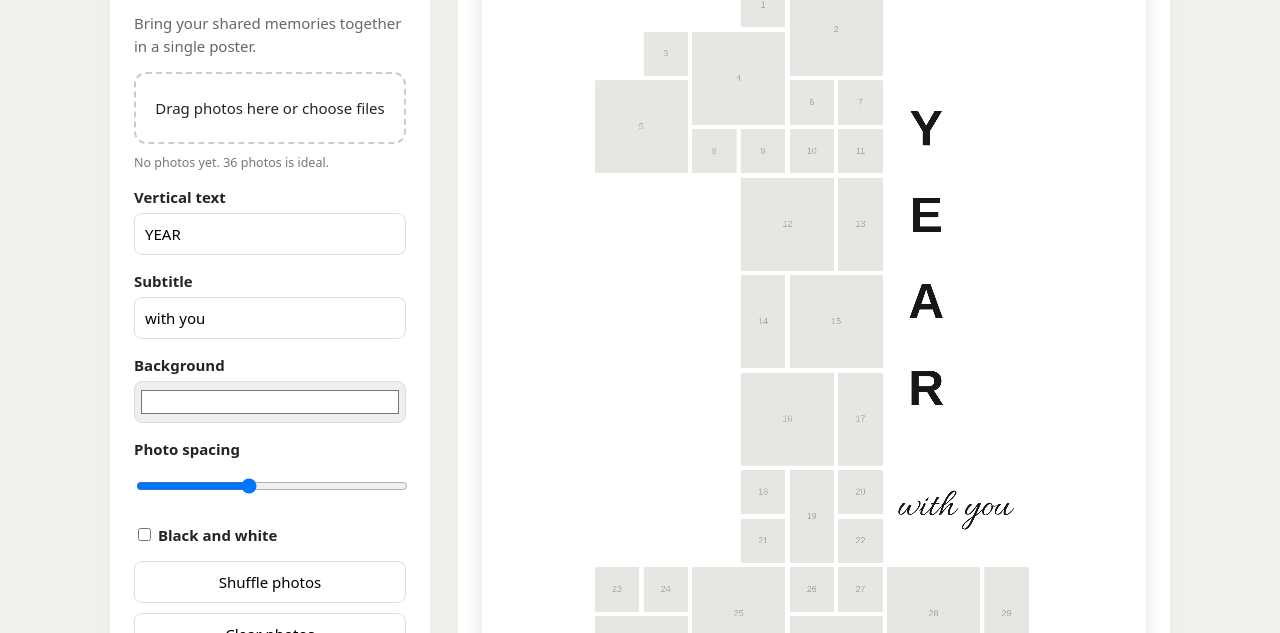
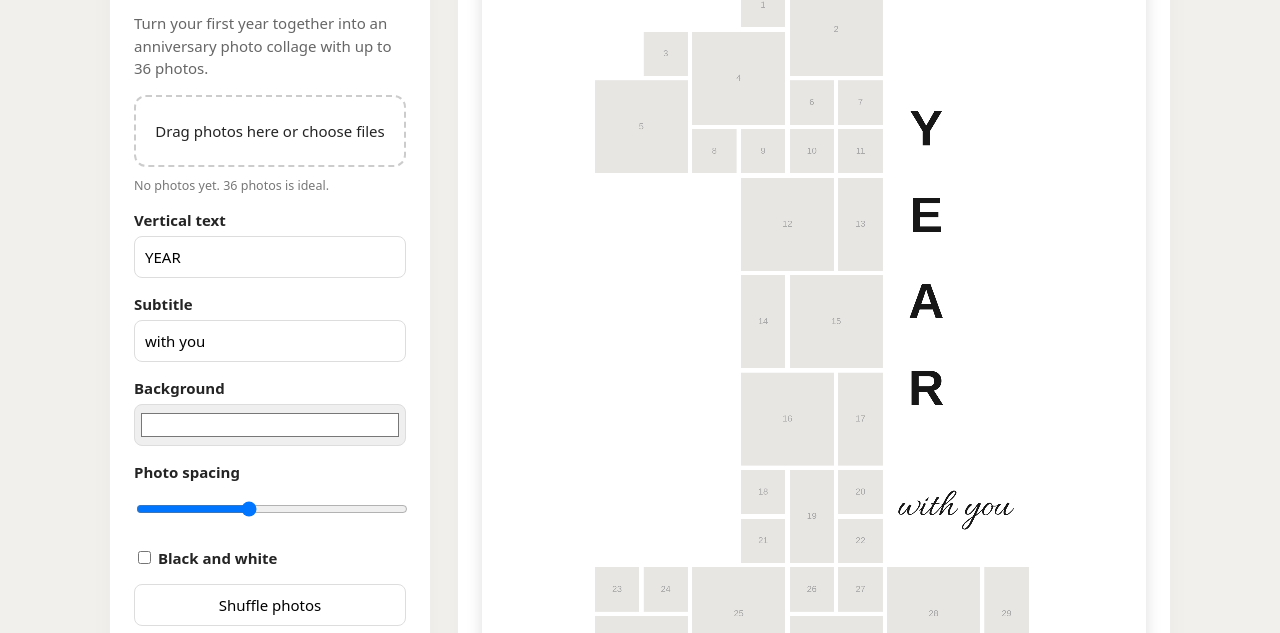
Before and after one commit to fatihdelice/year-collage, a plain HTML site: page index.html in a window 1280 px wide. Shown: the part 153-786 px from the top of the page. Drawn offline with Linux system fonts and the light colour scheme.

Commit message:
feat: update

```diff
--- a/index.html
+++ b/index.html
@@ -4,7 +4,13 @@
 <head>
     <meta charset="UTF-8">
     <meta name="viewport" content="width=device-width, initial-scale=1">
-    <title>1 Yıl Kolajı</title>
+    <title>1 Year Collage – Anniversary Photo Collage Maker</title>
+    <meta name="description" content="Create a first anniversary photo collage with up to 36 photos. Customize your poster and download a 2400 × 3000 PNG. Photos stay on your device.">
+    <meta property="og:type" content="website">
+    <meta property="og:site_name" content="1 Year Collage">
+    <meta property="og:title" content="1 Year Collage – Anniversary Photo Collage Maker">
+    <meta property="og:description" content="Create a first anniversary photo collage with up to 36 photos. Customize your poster and download a 2400 × 3000 PNG. Photos stay on your device.">
+    <meta name="twitter:card" content="summary">
     <link rel="stylesheet" href="https://fonts.googleapis.com/css2?family=Allura&display=swap">
     <link rel="stylesheet" href="styles.css">
 </head>
@@ -19,7 +25,7 @@
                     <option value="en" lang="en" selected>English</option>
                 </select>
             </div>
-            <p data-i18n="intro">Bring your shared memories together in a single poster.</p>
+            <p data-i18n="intro">Turn your first year together into an anniversary photo collage with up to 36 photos.</p>
             <div id="drop" tabindex="0" role="button">
                 <span data-i18n="drop">Drag photos here or choose files</span>
                 <input id="files" type="file" accept="image/*" multiple hidden>
--- a/script.js
+++ b/script.js
@@ -3,8 +3,10 @@ const canvas = $('canvas'), ctx = canvas.getContext('2d');
 const translations = {
     tr: {
         title: '1 Yıl Kolajı',
+        pageTitle: '1 Yıl Kolajı – Yıl Dönümü Fotoğraf Kolajı Oluşturucu',
+        description: '36 fotoğrafa kadar ekleyerek ilk yıl dönümünüz için bir kolaj hazırlayın. Posterinizi özelleştirin ve 2400 × 3000 PNG olarak indirin. Fotoğraflar cihazınızda kalır.',
         language: 'Dil',
-        intro: 'Birlikte geçirdiğiniz anıları tek bir posterde birleştirin.',
+        intro: 'Birlikte geçirdiğiniz ilk yılı 36 fotoğrafa kadar ekleyebileceğiniz bir yıl dönümü kolajına dönüştürün.',
         drop: 'Fotoğrafları sürükleyin veya seçin',
         headingLabel: 'Dikey yazı',
         subtitleLabel: 'Alt yazı',
@@ -26,8 +28,10 @@ const translations = {
     },
     en: {
         title: '1 Year Collage',
+        pageTitle: '1 Year Collage – Anniversary Photo Collage Maker',
+        description: 'Create a first anniversary photo collage with up to 36 photos. Customize your poster and download a 2400 × 3000 PNG. Photos stay on your device.',
         language: 'Language',
-        intro: 'Bring your shared memories together in a single poster.',
+        intro: 'Turn your first year together into an anniversary photo collage with up to 36 photos.',
         drop: 'Drag photos here or choose files',
         headingLabel: 'Vertical text',
         subtitleLabel: 'Subtitle',
@@ -61,7 +65,8 @@ function setLanguage(nextLanguage) {
     language = nextLanguage;
     $('language').value = language;
     document.documentElement.lang = language;
-    document.title = current.title;
+    document.title = current.pageTitle;
+    document.querySelector('meta[name="description"]').content = current.description;
     $('language').setAttribute('aria-label', current.language);
     document.querySelectorAll('[data-i18n]').forEach(element => {
         element.textContent = current[element.dataset.i18n];
```
